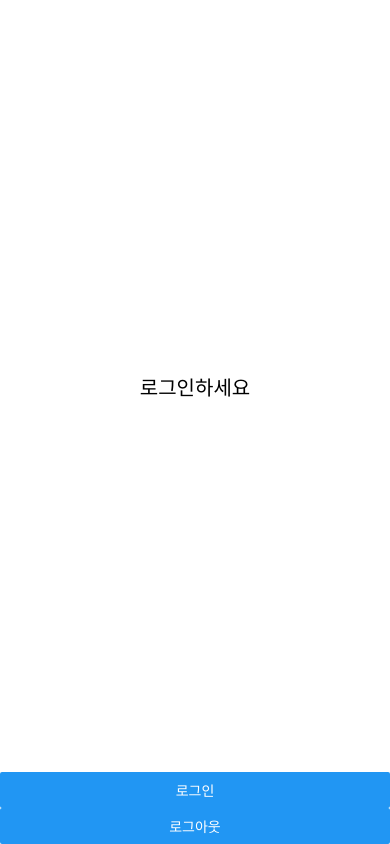
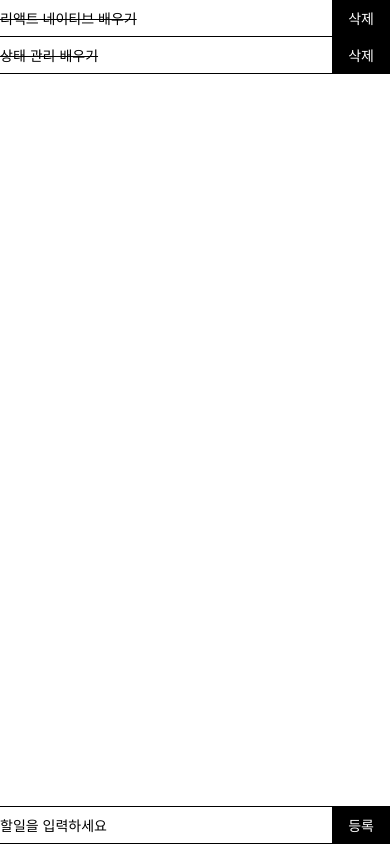
Before and after one commit to ShimHyesu/StateManagement, a React Native app: screen / in a window 390 px wide. Built offline with nearby package versions, Linux system fonts and the light colour scheme.

Commit message:
할일 목록 앱 기능 구현 - TodoApp틀 잡아주기

```diff
--- a/App.js
+++ b/App.js
@@ -6,7 +6,7 @@ import { configureStore } from "@reduxjs/toolkit";
 
 import rootReducer from "./slices";
 
-import AuthApp from "./components/AuthApp";
+import TodoApp from "./components/todo/TodoApp";
 
 const store = configureStore({
   reducer: rootReducer,
@@ -20,7 +20,7 @@ const store = configureStore({
 function App() {
   return (
     <Provider store={store}>
-      <AuthApp />
+      <TodoApp />
     </Provider>
   );
 }
--- a/components/AuthButtons.js
+++ b/components/auth/AuthButtons.js
@@ -4,7 +4,7 @@
 import React from "react";
 import { StyleSheet, View, Button } from "react-native";
 
-import useAuthActions from "../hooks/useAuthActions";
+import useAuthActions from "../../hooks/useAuthActions";
 
 function AuthButtons() {
   const { authorize, logout } = useAuthActions();
--- a/components/AuthStatus.js
+++ b/components/auth/AuthStatus.js
@@ -5,7 +5,7 @@
 import React from "react";
 import { StyleSheet, View, Text } from "react-native";
 
-import useUser from "../hooks/useUser";
+import useUser from "../../hooks/useUser";
 
 function AuthStatus() {
   const user = useUser();
--- /dev/null
+++ b/components/todo/BlackButton.js
@@ -0,0 +1,33 @@
+//
+// 삭제와 등록 버튼으로 사용할 컴포넌트
+//
+import React from "react";
+import { StyleSheet, Pressable, Text } from "react-native";
+
+function BlackButton({ onPress, title }) {
+  return (
+    <Pressable
+      style={styles.button}
+      onPress={onPress}
+      android_ripple={{ color: "white" }}
+    >
+      <Text style={styles.buttonText}>{title}</Text>
+    </Pressable>
+  );
+}
+
+export default BlackButton;
+
+const styles = StyleSheet.create({
+  button: {
+    paddingHorizontal: 16,
+    paddingVertical: 8,
+    backgroundColor: "black",
+    alignItems: "center",
+    justifyContent: "center",
+  },
+
+  buttonText: {
+    color: "white",
+  },
+});
--- /dev/null
+++ b/components/todo/TodoApp.js
@@ -0,0 +1,21 @@
+import React from "react";
+import { StyleSheet, SafeAreaView, View } from "react-native";
+import TodoInput from "./TodoInput";
+import Todos from "./Todos";
+
+function TodoApp() {
+  return (
+    <SafeAreaView style={styles.block}>
+      <Todos />
+      <TodoInput />
+    </SafeAreaView>
+  );
+}
+
+export default TodoApp;
+
+const styles = StyleSheet.create({
+  block: {
+    flex: 1,
+  },
+});
--- /dev/null
+++ b/components/todo/TodoInput.js
@@ -0,0 +1,43 @@
+//
+// 할일 항목을 등록하는 컴포넌트
+//
+import React, { useState } from "react";
+import { StyleSheet, View, TextInput } from "react-native";
+
+import BlackButton from "./BlackButton";
+
+function TodoInput() {
+  const [text, setText] = useState("");
+
+  const onPress = () => {
+    console.log("등록");
+    setText("");
+  };
+
+  return (
+    <View style={styles.inputWrapper}>
+      <TextInput
+        style={styles.input}
+        placeholder="할일을 입력하세요"
+        value={text}
+        onChangeText={setText}
+      />
+      <BlackButton onPress={onPress} title="등록" />
+    </View>
+  );
+}
+
+export default TodoInput;
+
+const styles = StyleSheet.create({
+  inputWrapper: {
+    borderColor: "black",
+    borderTopWidth: 1,
+    borderBottomWidth: 1,
+    flexDirection: "row",
+  },
+
+  input: {
+    flex: 1,
+  },
+});
--- /dev/null
+++ b/components/todo/TodoItem.js
@@ -0,0 +1,43 @@
+//
+// 할일 항목의 정보를 보여줌
+//
+import React from "react";
+import { StyleSheet, Pressable, Text, View } from "react-native";
+
+import BlackButton from "./BlackButton";
+
+function TodoItem({ id, text, done }) {
+  const onToggle = () => {
+    console.log(`토글 ${id}`);
+  };
+
+  const onRemove = () => {
+    console.log(`제거 ${id}`);
+  };
+
+  return (
+    <View style={styles.todo}>
+      <Pressable onPress={onToggle} style={styles.toggle}>
+        <Text style={styles.doneText}>{text}</Text>
+      </Pressable>
+      <BlackButton onPress={onRemove} title="삭제" />
+    </View>
+  );
+}
+
+export default TodoItem;
+
+const styles = StyleSheet.create({
+  todo: {
+    flexDirection: "row",
+  },
+
+  toggle: {
+    justifyContent: "center",
+    flex: 1,
+  },
+
+  doneText: {
+    textDecorationLine: "line-through",
+  },
+});
--- /dev/null
+++ b/components/todo/Todos.js
@@ -0,0 +1,40 @@
+//
+// Flatlist로 여러 TodoItem 컴포넌트를 보여줌
+//
+import React from "react";
+import { StyleSheet, FlatList, View } from "react-native";
+
+import TodoItem from "./TodoItem";
+
+function Todos() {
+  const todos = [
+    { id: 1, text: "리액트 네이티브 배우기", done: true },
+    { id: 2, text: "상태 관리 배우기", done: false },
+  ];
+
+  return (
+    <FlatList
+      style={styles.todos}
+      data={todos}
+      renderItem={({ item }) => (
+        <TodoItem id={item.id} done={item.done} text={item.text} />
+      )}
+      keyExtractor={(item) => item.id.toString()}
+      ItemSeparatorComponent={() => <View style={styles.seperator} />}
+      ListFooterComponent={() => <View style={styles.seperator} />}
+    />
+  );
+}
+
+export default Todos;
+
+const styles = StyleSheet.create({
+  todos: {
+    flex: 1,
+  },
+
+  seperator: {
+    height: 1,
+    backgroundColor: "black",
+  },
+});
```
Also changed, not shown: components/auth/AuthApp.js (renamed from components/AuthApp.js).
